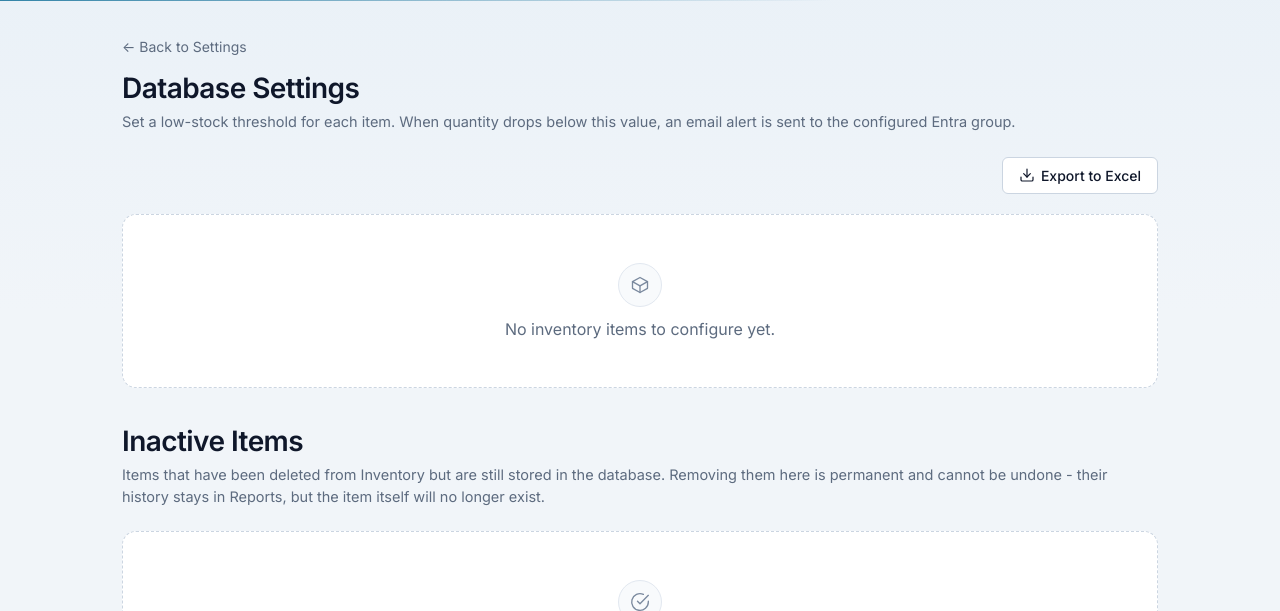
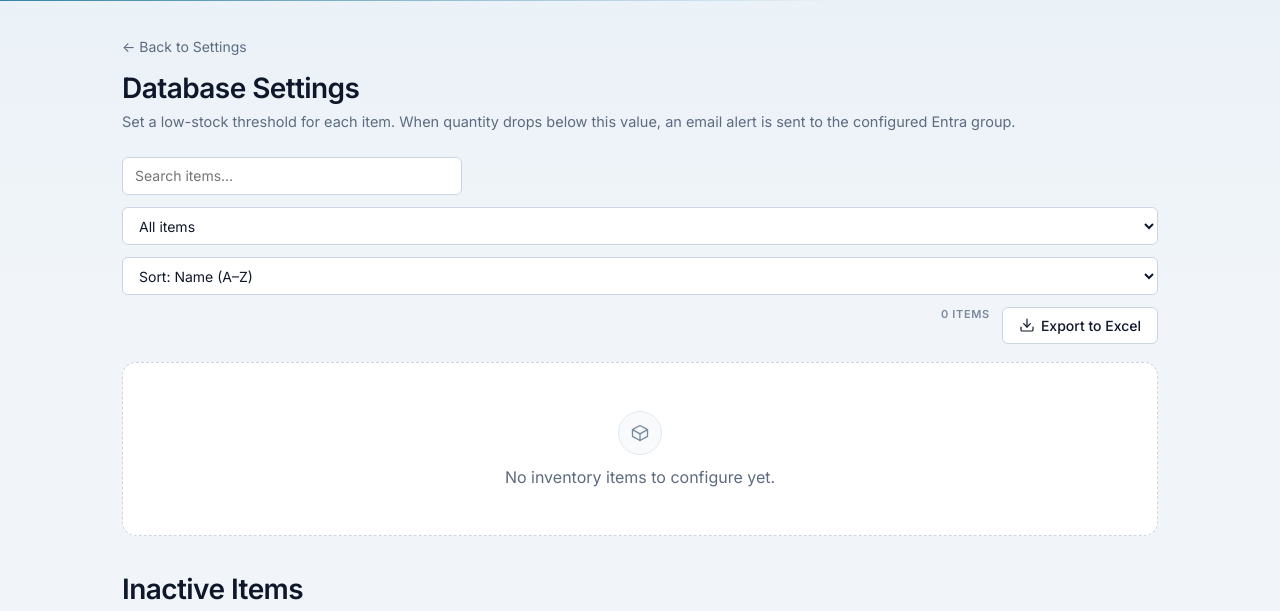
Before and after one commit to Jacob1531/InventoryTest, a Flask app: template templates/database_settings.html in a window 1280 px wide. Shown: the part 109-720 px from the top of the page. Run offline with Flask 3, Linux system fonts and the light colour scheme; the template is opened without the code that fills it, so the values that code supplies are empty; some libraries are stand-ins or nearby versions.

Commit message:
basic users dont see db settings. also added search and filter to it

```diff
--- a/templates/database_settings.html
+++ b/templates/database_settings.html
@@ -10,8 +10,22 @@
     </div>
 </div>
 
-<div class="inventory-toolbar">
-    <span></span>
+<div class="filters">
+    <input type="text" id="thresholdSearch" class="search-box" placeholder="Search items..." onkeyup="filterThresholds()">
+    <select id="thresholdStateFilter" class="action-filter" onchange="filterThresholds()">
+        <option value="">All items</option>
+        <option value="unset">No threshold set</option>
+        <option value="set">Threshold set</option>
+        <option value="low">Currently below threshold</option>
+    </select>
+    <select id="thresholdSort" class="action-filter" onchange="sortThresholds()">
+        <option value="name">Sort: Name (A–Z)</option>
+        <option value="name_desc">Sort: Name (Z–A)</option>
+        <option value="qty">Sort: Quantity (low to high)</option>
+        <option value="qty_desc">Sort: Quantity (high to low)</option>
+        <option value="threshold">Sort: Threshold (low to high)</option>
+    </select>
+    <span id="thresholdCount" class="chart-unit" style="margin-left:auto;"></span>
     <button type="button" class="btn btn-secondary" onclick="exportTableToExcel('thresholdsTable', 'low-stock-thresholds.xlsx')">
         <svg viewBox="0 0 24 24" width="16" height="16" fill="none" stroke="currentColor" stroke-width="1.8" stroke-linecap="round" stroke-linejoin="round"><path d="M21 15v4a2 2 0 0 1-2 2H5a2 2 0 0 1-2-2v-4"/><polyline points="7 10 12 15 17 10"/><line x1="12" y1="15" x2="12" y2="3"/></svg>
         Export to Excel
@@ -30,8 +44,16 @@
         </thead>
         <tbody>
             {% for item in items %}
-            <tr>
-                <td>{{ item.name }}</td>
+            {% set has_threshold = item.low_stock_threshold is not none %}
+            {% set is_low = has_threshold and item.quantity is not none and item.quantity < item.low_stock_threshold %}
+            <tr data-name="{{ item.name|lower }}"
+                data-qty="{{ item.quantity if item.quantity is not none else 0 }}"
+                data-threshold="{{ item.low_stock_threshold if has_threshold else -1 }}"
+                data-state="{{ 'low' if is_low else ('set' if has_threshold else 'unset') }}">
+                <td>
+                    {{ item.name }}
+                    {% if is_low %}<span class="badge badge-low" style="margin-left:7px;">Low</span>{% endif %}
+                </td>
                 <td class="num">{{ item.quantity }}</td>
                 <td>
                     <form method="POST" action="{{ url_for('settings.update_threshold', item_id=item.id) }}" style="display:flex; gap:8px; align-items:center;">
@@ -100,4 +122,55 @@
 <div class="empty-state"><div class="empty-state-icon"><svg viewBox="0 0 24 24" fill="none" stroke="currentColor" stroke-width="1.6" stroke-linecap="round" stroke-linejoin="round"><path d="M22 11.08V12a10 10 0 1 1-5.93-9.14"/><polyline points="22 4 12 14.01 9 11.01"/></svg></div>No inactive items right now.</div>
 {% endif %}
 
+
+<script>
+function filterThresholds()
+{
+    const q = document.getElementById("thresholdSearch").value.toLowerCase().trim();
+    const state = document.getElementById("thresholdStateFilter").value;
+    const rows = document.querySelectorAll("#thresholdsTable tbody tr");
+    let shown = 0;
+
+    rows.forEach(row => {
+        const matchesSearch = !q || row.dataset.name.includes(q);
+        // "low" is a subset of "set", so a row below its threshold still
+        // shows under "Threshold set" as well.
+        let matchesState = true;
+        if (state === "unset")      matchesState = row.dataset.state === "unset";
+        else if (state === "set")   matchesState = row.dataset.state !== "unset";
+        else if (state === "low")   matchesState = row.dataset.state === "low";
+
+        const show = matchesSearch && matchesState;
+        row.style.display = show ? "" : "none";
+        if (show) shown++;
+    });
+
+    const total = rows.length;
+    document.getElementById("thresholdCount").textContent =
+        shown === total ? `${total} items` : `${shown} of ${total}`;
+}
+
+function sortThresholds()
+{
+    const mode = document.getElementById("thresholdSort").value;
+    const tbody = document.querySelector("#thresholdsTable tbody");
+    const rows = Array.from(tbody.querySelectorAll("tr"));
+
+    const num = (row, key) => Number(row.dataset[key]);
+    const cmp = {
+        name:          (a, b) => a.dataset.name.localeCompare(b.dataset.name),
+        name_desc:     (a, b) => b.dataset.name.localeCompare(a.dataset.name),
+        qty:           (a, b) => num(a, "qty") - num(b, "qty"),
+        qty_desc:      (a, b) => num(b, "qty") - num(a, "qty"),
+        // unset thresholds are stored as -1 so they group together at the
+        // top, which is where you want them when filling these in
+        threshold:     (a, b) => num(a, "threshold") - num(b, "threshold"),
+    }[mode];
+
+    rows.sort(cmp).forEach(row => tbody.appendChild(row));
+}
+
+document.addEventListener("DOMContentLoaded", filterThresholds);
+</script>
+
 {% endblock %}
```
Also changed, not shown: blueprints/settings.py (+13 -6 lines), templates/settings.html (+0 -10 lines).
